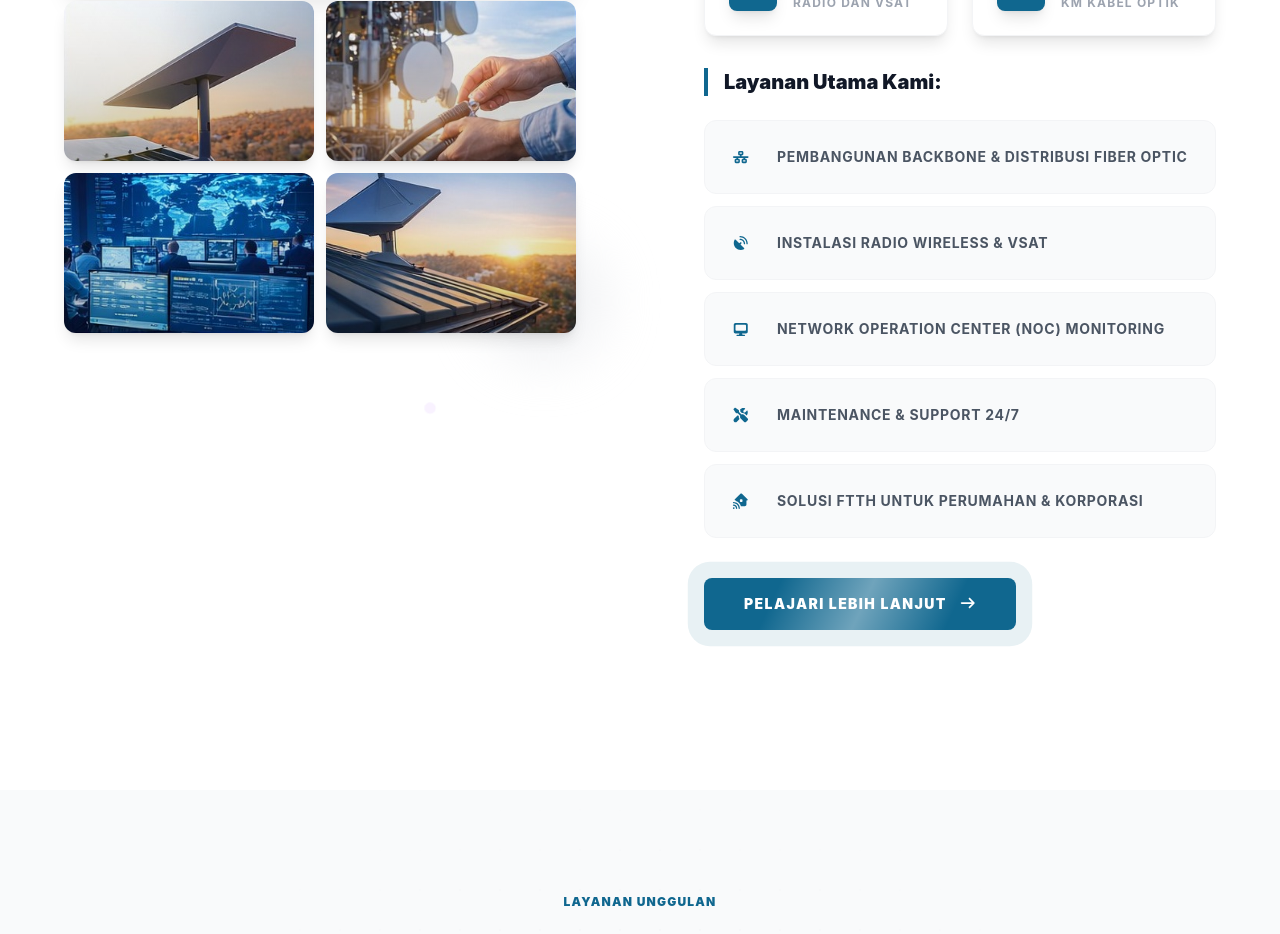
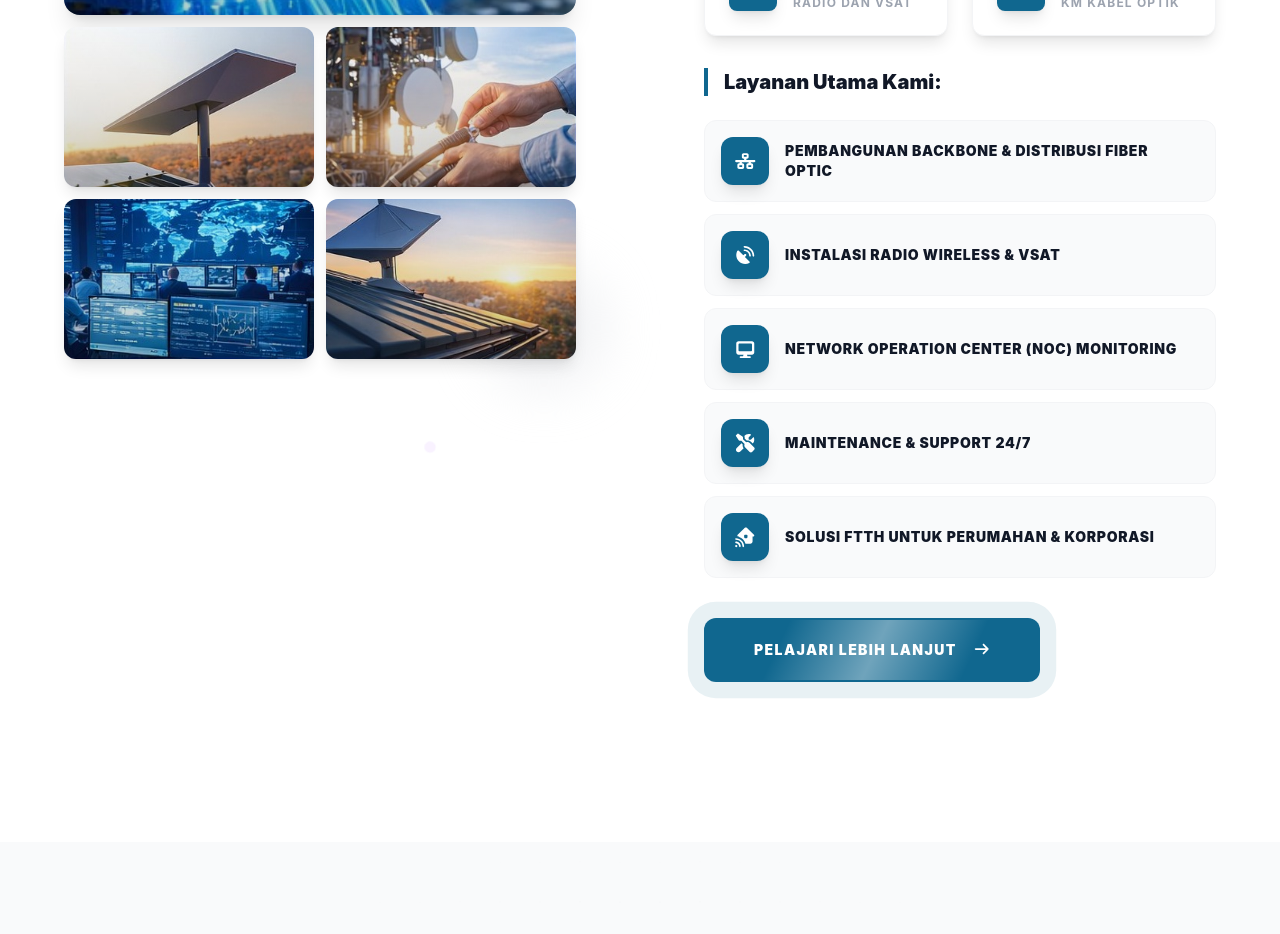
Before and after one commit to fuureya/inpatel, a Vue app: page / in a window 1280 px wide. Shown: the part 2140-3074 px from the top of the page. Built offline with nearby package versions, Linux system fonts and the light colour scheme.

Commit message:
refactor: standardize FontAwesome icon syntax and update UI component styles for consistency

```diff
--- a/src/components/Carrier.vue
+++ b/src/components/Carrier.vue
@@ -38,8 +38,8 @@
         <div class="grid md:grid-cols-3 gap-10">
           <div v-for="(card, index) in currentCarrierData.whyJoinUs.cards" :key="index"
             class="group bg-white dark:bg-zinc-800 p-10 rounded-2xl border border-gray-100 dark:border-zinc-700 shadow-xl transition-all duration-500 hover:-translate-y-2 hover:shadow-2xl">
-            <div class="w-16 h-16 bg-inpatel-primary/10 text-inpatel-primary rounded-xl flex items-center justify-center mb-8 group-hover:bg-inpatel-primary group-hover:text-white transition-colors duration-500">
-              <font-awesome-icon :icon="['fas', ['lightbulb', 'users', 'chart-line'][index]]" class="text-2xl" />
+            <div class="w-16 h-16 bg-inpatel-primary text-white rounded-xl flex items-center justify-center mb-8 shadow-lg shadow-inpatel-primary/30 group-hover:bg-inpatel-dark transition-colors duration-500">
+              <font-awesome-icon :icon="card.icon" class="text-2xl" />
             </div>
             <h3 class="text-2xl font-black text-gray-900 dark:text-white mb-4">{{ card.title }}</h3>
             <p class="text-gray-500 dark:text-zinc-400 font-medium leading-relaxed">{{ card.content }}</p>
@@ -77,15 +77,18 @@ const carrierDataIndonesia = {
     cards: [
       {
         title: "Inovasi Berkelanjutan",
-        content: "Kami selalu mencari cara baru untuk menghadirkan solusi teknologi yang relevan dan kompetitif."
+        content: "Kami selalu mencari cara baru untuk menghadirkan solusi teknologi yang relevan dan kompetitif.",
+        icon: "lightbulb"
       },
       {
         title: "Mitra Strategis Global",
-        content: "Anda akan bekerja dengan jaringan profesional luas dan standar kualitas tinggi internasional."
+        content: "Anda akan bekerja dengan jaringan profesional luas dan standar kualitas tinggi internasional.",
+        icon: "users"
       },
       {
         title: "Pertumbuhan Bersama",
-        content: "Kami berinvestasi pada masa depan dengan memperluas jangkauan layanan ke seluruh Indonesia."
+        content: "Kami berinvestasi pada masa depan dengan memperluas jangkauan layanan ke seluruh Indonesia.",
+        icon: "chart-line"
       }
     ]
   },
@@ -105,15 +108,18 @@ const carrierDataEnglish = {
     cards: [
       {
         title: "Sustainable Innovation",
-        content: "We are always looking for new ways to deliver relevant and competitive technology solutions."
+        content: "We are always looking for new ways to deliver relevant and competitive technology solutions.",
+        icon: "lightbulb"
       },
       {
         title: "Global Strategic Partner",
-        content: "You will work with an extensive professional network and high international quality standards."
+        content: "You will work with an extensive professional network and high international quality standards.",
+        icon: "users"
       },
       {
         title: "Shared Growth",
-        content: "We invest in the future by expanding our service reach throughout Indonesia."
+        content: "We invest in the future by expanding our service reach throughout Indonesia.",
+        icon: "chart-line"
       }
     ]
   },
--- a/src/components/Infra.vue
+++ b/src/components/Infra.vue
@@ -118,7 +118,7 @@
                       class="w-12 h-12 bg-inpatel-primary text-white rounded-lg flex items-center justify-center shadow-lg shadow-inpatel-primary/20"
                     >
                       <font-awesome-icon
-                        :icon="['fas', 'satellite-dish']"
+                        icon="satellite-dish"
                         class="text-xl"
                       />
                     </div>
@@ -141,7 +141,7 @@
                       class="w-12 h-12 bg-inpatel-primary text-white rounded-lg flex items-center justify-center shadow-lg shadow-inpatel-primary/20"
                     >
                       <font-awesome-icon
-                        :icon="['fas', 'network-wired']"
+                        icon="network-wired"
                         class="text-xl"
                       />
                     </div>
@@ -169,14 +169,14 @@
                     class="flex items-center text-gray-600 dark:text-zinc-300 bg-gray-50 dark:bg-zinc-900 p-4 rounded-xl border border-gray-100 dark:border-zinc-800 hover:bg-white dark:hover:bg-zinc-800 hover:shadow-md transition-all duration-300"
                   >
                     <div
-                      class="w-10 h-10 rounded-lg bg-inpatel-primary/10 flex items-center justify-center mr-4 shrink-0"
+                      class="w-12 h-12 rounded-xl bg-inpatel-primary flex items-center justify-center mr-4 shrink-0 shadow-lg shadow-inpatel-primary/30"
                     >
                       <font-awesome-icon
                         :icon="service.icon"
-                        class="text-inpatel-primary text-sm"
+                        class="text-white text-lg"
                       />
                     </div>
-                    <span class="text-sm md:text-md font-bold uppercase tracking-wider text-[11px]">{{
+                    <span class="text-sm md:text-md font-black uppercase tracking-wider text-[11px] text-gray-900 dark:text-gray-100">{{
                       service.text
                     }}</span>
                   </div>
@@ -186,12 +186,12 @@
               <!-- CTA Button -->
               <div class="flex space-x-4">
                 <button
-                  class="bg-inpatel-primary text-white px-10 py-4 rounded-lg font-black uppercase tracking-widest text-sm transition-all duration-300 hover:bg-black hover:shadow-xl shadow-lg shadow-inpatel-primary/20 cta-highlight cta-pulse cta-shimmer"
+                  class="bg-inpatel-primary text-white border-2 border-transparent px-12 py-5 rounded-xl font-black uppercase tracking-widest text-sm transition-all duration-500 hover:bg-black hover:border-inpatel-primary hover:shadow-2xl shadow-xl shadow-inpatel-primary/40 cta-highlight cta-pulse cta-shimmer"
                 >
                   {{ currentInfraData.buttonText }}
                   <font-awesome-icon
                     icon="arrow-right"
-                    class="ml-2"
+                    class="ml-3"
                   />
                 </button>
               </div>
@@ -235,20 +235,20 @@ const infraDataIndonesia = {
   services: [
     {
       text: "Pembangunan Backbone & Distribusi Fiber Optic",
-      icon: ["fas", "network-wired"],
+      icon: "network-wired",
     },
     {
       text: "Instalasi Radio Wireless & VSAT",
-      icon: ["fas", "satellite-dish"],
+      icon: "satellite-dish",
     },
     {
       text: "Network Operation Center (NOC) Monitoring",
-      icon: ["fas", "desktop"],
+      icon: "desktop",
     },
-    { text: "Maintenance & Support 24/7", icon: ["fas", "tools"] },
+    { text: "Maintenance & Support 24/7", icon: "tools" },
     {
       text: "Solusi FTTH untuk Perumahan & Korporasi",
-      icon: ["fas", "house-signal"],
+      icon: "house-signal",
     },
   ],
   radioLabel: "Radio dan VSAT",
@@ -268,20 +268,20 @@ const infraDataEnglish = {
   services: [
     {
       text: "Backbone & Fiber Optic Distribution Construction",
-      icon: ["fas", "network-wired"],
+      icon: "network-wired",
     },
     {
       text: "Radio Wireless & VSAT Installation",
-      icon: ["fas", "satellite-dish"],
+      icon: "satellite-dish",
     },
     {
       text: "Network Operation Center (NOC) Monitoring",
-      icon: ["fas", "desktop"],
+      icon: "desktop",
     },
-    { text: "Maintenance & Support 24/7", icon: ["fas", "tools"] },
+    { text: "Maintenance & Support 24/7", icon: "tools" },
     {
       text: "FTTH Solutions for Residential & Corporate",
-      icon: ["fas", "house-signal"],
+      icon: "house-signal",
     },
   ],
   radioLabel: "Radio and VSAT",
--- a/src/pages/ServicesPage.vue
+++ b/src/pages/ServicesPage.vue
@@ -97,7 +97,7 @@
                   <a
                     :href="getWhatsAppLink(service.title)"
                     target="_blank"
-                    class="inline-block bg-zinc-900 dark:bg-zinc-800 dark:hover:bg-inpatel-primary text-white px-8 py-4 rounded-lg font-black uppercase tracking-widest text-sm transition-all hover:bg-inpatel-primary hover:shadow-xl cta-highlight cta-pulse cta-shimmer"
+                    class="inline-block bg-inpatel-primary text-white px-8 py-4 rounded-lg font-black uppercase tracking-widest text-sm transition-all hover:bg-black hover:shadow-xl cta-highlight cta-pulse cta-shimmer"
                   >
                     {{ currentContent.cta }}
                     <font-awesome-icon
```
